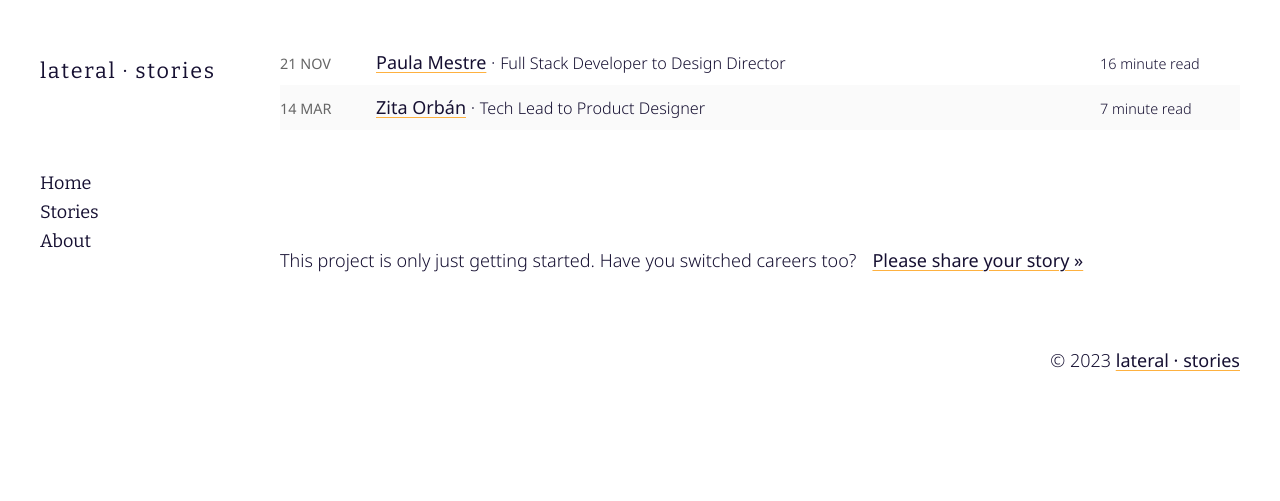
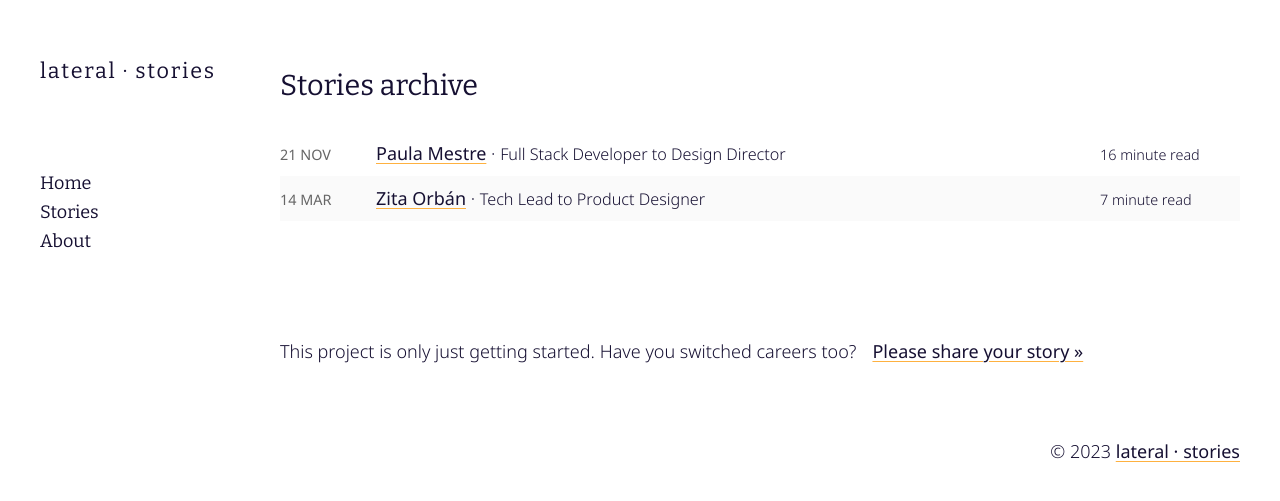
Before and after one commit to dopamine/lateralstories, a Jekyll site: the page built from stories.md, in a window 1280 px wide. Shown: the top 501 px of the page. Built offline with Jekyll 4.4.1, drawn with Linux system fonts in a browser that asks for light colours.

Commit message:
Adding missing heading

```diff
--- a/_layouts/blog.html
+++ b/_layouts/blog.html
@@ -5,6 +5,8 @@ layout: default
   {%- if site.status -%}
     {%- include status.html -%}
   {%- endif -%}
+
+  <h2>Stories archive</h2>
 
     <ul class="post-list">
       {%- for post in site.posts %}
```
